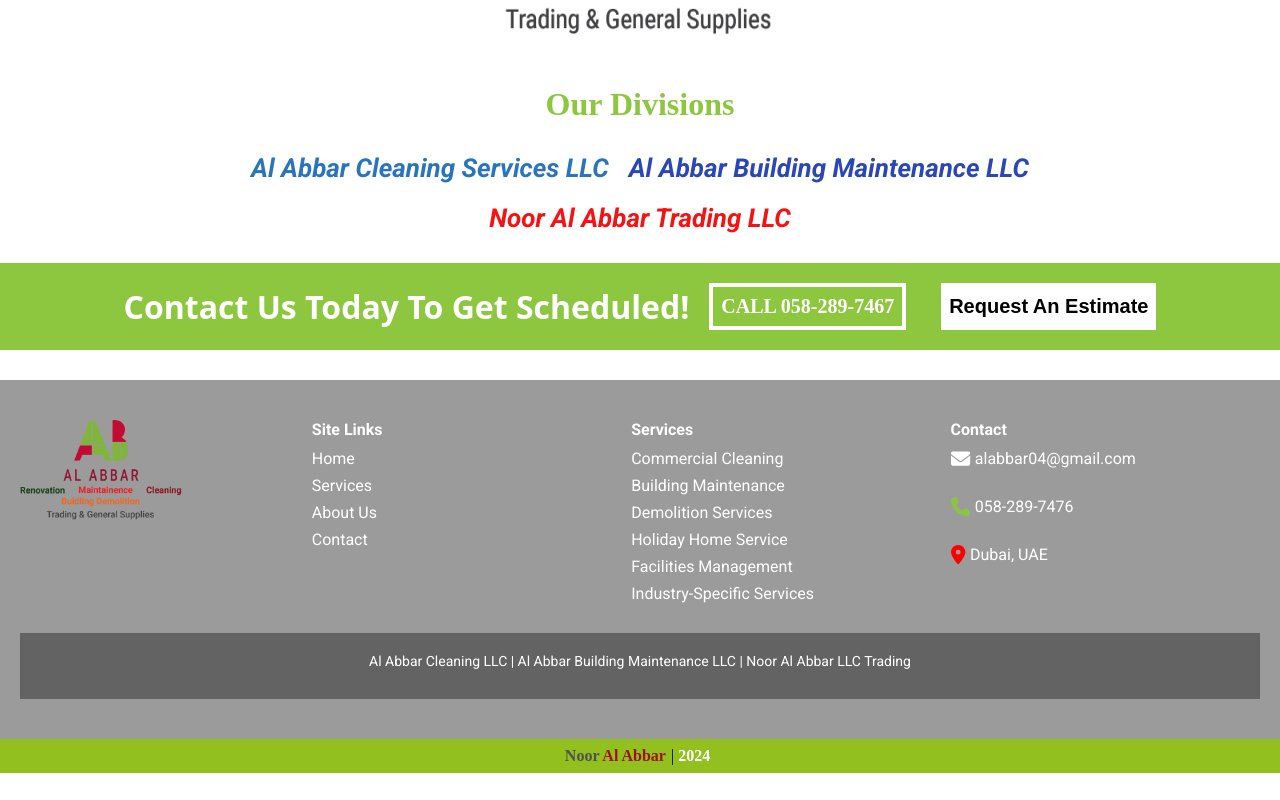
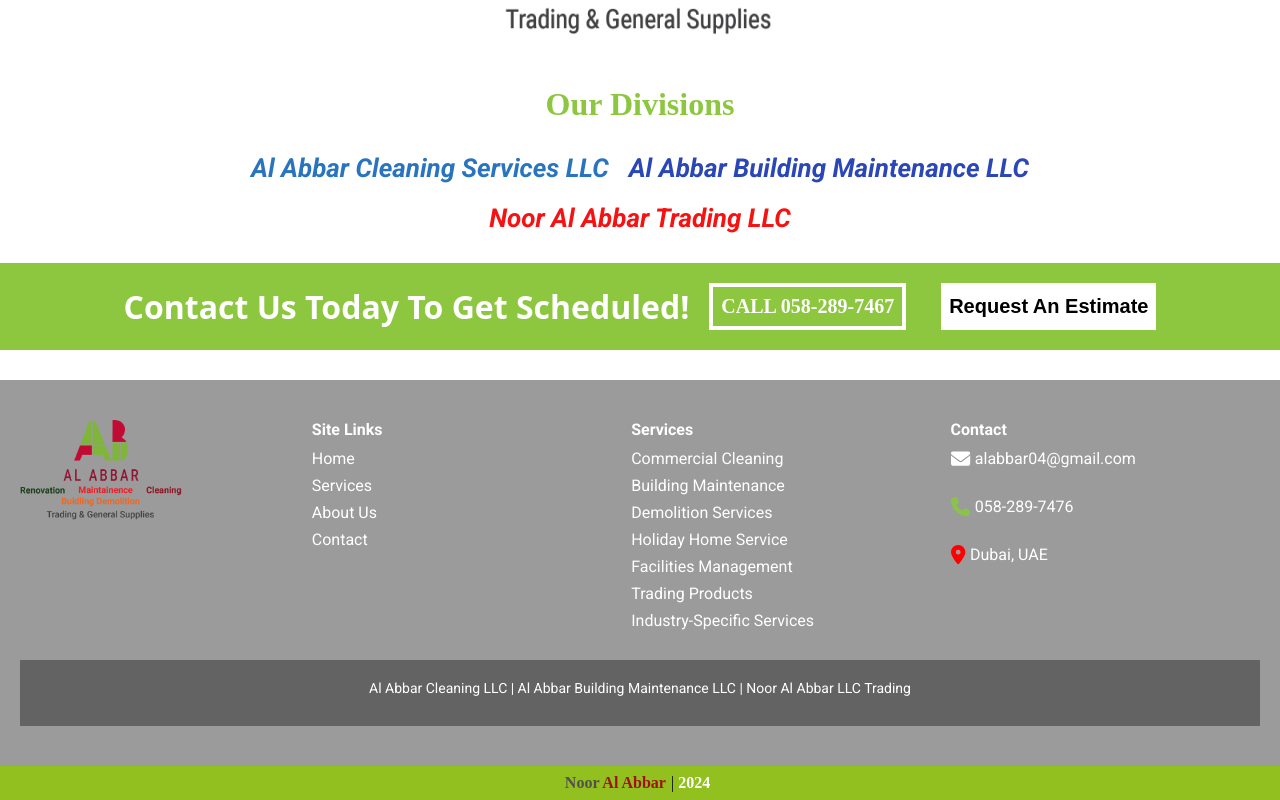
Before and after one commit to iimoon/nooralabbar, a React (Vite) app: page /about in a window 1280 px wide. Shown: the part 911-1711 px from the top of the page. Before the commit the page ends 1684 px from the top, so only its background shows below. Built offline with nearby package versions, Linux system fonts and the light colour scheme.

Commit message:
added trading products link to footer

```diff
--- a/src/Components/Footer.jsx
+++ b/src/Components/Footer.jsx
@@ -56,6 +56,9 @@
               </li>
               <li onClick={() => handleClick("facilitiesmanagement")}>
                 Facilities Management
+              </li>
+              <li onClick={() => handleClick("tradingproducts")}>
+                Trading Products
               </li>
               <li onClick={() => handleClick("industryspecific")}>
                 Industry-Specific Services
```
